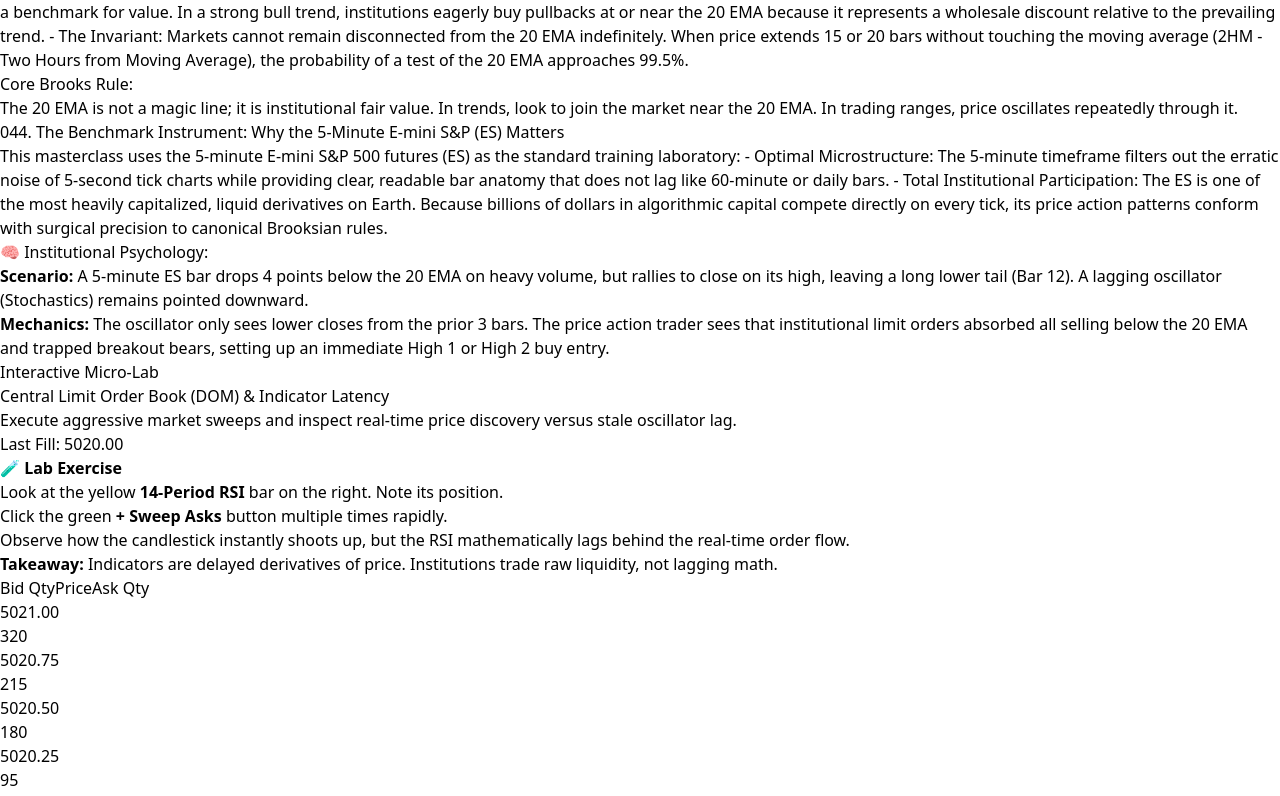
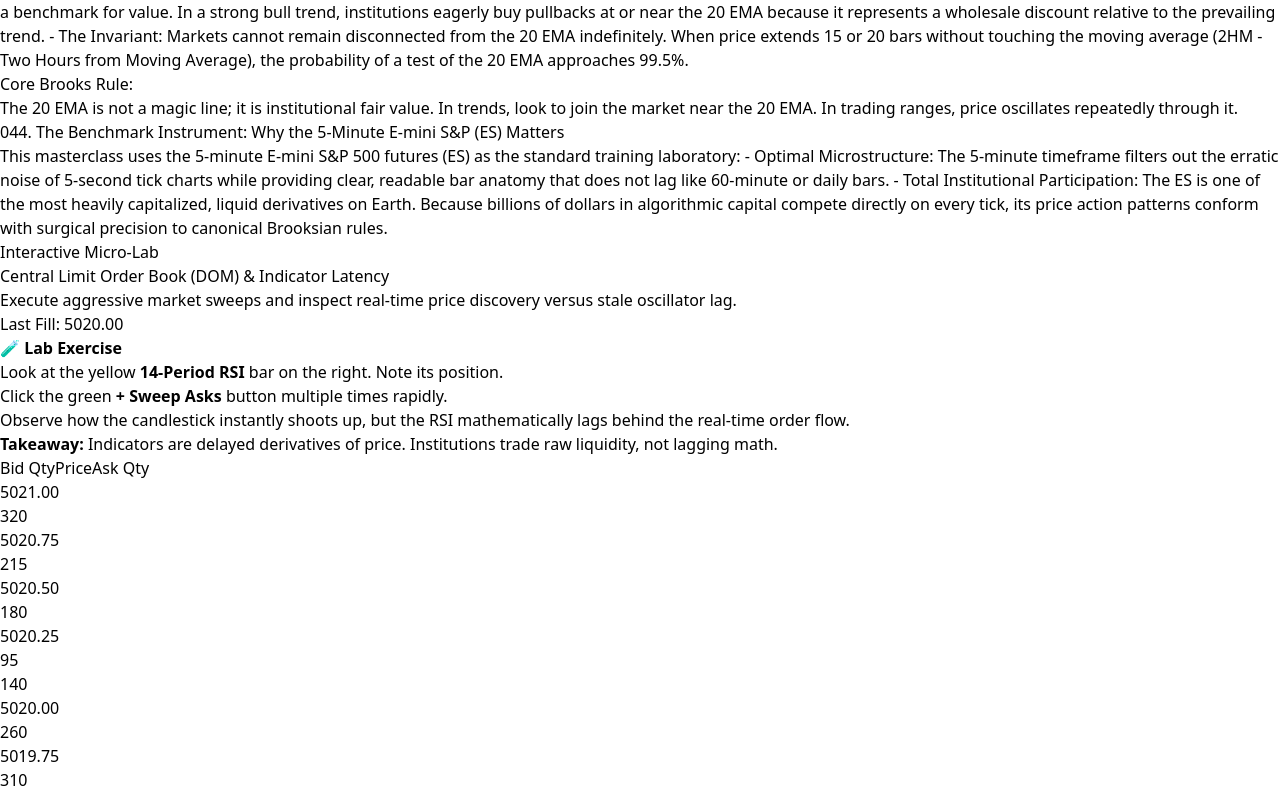
Before and after one commit to DavidVWilliams/al-brooks-price-action, a React (Vite) app: page / in a window 1280 px wide. Shown: the part 1080-1876 px from the top of the page. Built offline with nearby package versions, Linux system fonts and the light colour scheme.

Commit message:
Update LearnView.jsx

```diff
--- a/src/components/LearnView.jsx
+++ b/src/components/LearnView.jsx
@@ -1,4 +1,4 @@
-// Version: v5.8 - Added Tier 0 Microstructure SVGs & Resilient Visualizer
+// Version: v6.0 - Canonical LearnView with Flow Layout (Preserving App.jsx Header), Full-Spectrum SVGs (Tiers 0-5), & Dynamic Micro-Labs
 import { useState, useMemo } from 'react';
 import rawData from '../data/curriculumData.js';
 import { getInteractiveLab } from './interactive/LabRegistry.jsx';
@@ -104,10 +104,13 @@ export default function LearnView() {
   const ActiveLabComponent = selectedModule?.id ? getInteractiveLab(selectedModule.id) : null;
 
   return (
-    <div className="absolute inset-0 flex flex-col md:flex-row bg-slate-950 text-slate-100 overflow-hidden">
+    /* CRITICAL: Use w-full h-full (NOT absolute inset-0) so App.jsx's header is never covered */
+    <div className="w-full h-full flex-1 flex flex-col md:flex-row bg-slate-950 text-slate-100 overflow-hidden">
 
-      {/* SIDEBAR ACCORDION */}
+      {/* SIDEBAR ACCORDION NAVIGATION */}
       <aside className="w-full md:w-80 border-b md:border-b-0 md:border-r border-slate-800 bg-slate-900/50 flex flex-col shrink-0 h-56 md:h-full select-none">
+
+        {/* Sidebar Header */}
         <div className="p-4 border-b border-slate-800 bg-slate-900/90 flex items-center justify-between">
           <h3 className="text-xs font-semibold text-slate-400 uppercase tracking-wider">
             Course Syllabus
@@ -117,6 +120,7 @@ export default function LearnView() {
           </span>
         </div>
 
+        {/* Accordion Panels */}
         <div className="flex-1 overflow-y-auto p-2 space-y-1 [&::-webkit-scrollbar]:w-1.5 [&::-webkit-scrollbar-track]:bg-transparent [&::-webkit-scrollbar-thumb]:bg-slate-800 [&::-webkit-scrollbar-thumb]:rounded-full hover:[&::-webkit-scrollbar-thumb]:bg-slate-700 transition-colors">
           {TIERS.map((tier) => {
             const tierList = modulesByTier[tier.id] || [];
@@ -210,29 +214,27 @@ export default function LearnView() {
 
                 <div className="w-full h-48 bg-slate-950 rounded-lg border border-slate-800 flex items-center justify-center p-4">
 
-                  {/* TIER 0 SVGS (ORIENTATION & MICROSTRUCTURE) */}
+                  {/* TIER 0 SVGS */}
                   {(selectedModule.chartIllustration.svgType === 'order_book_dom' ||
                     selectedModule.chartIllustration.svgType === 'dom_order_book' ||
-                    selectedModule.chartIllustration.svgType === 'auction_microstructure') && (
+                    selectedModule.chartIllustration.svgType === 'auction_microstructure' ||
+                    selectedModule.chartIllustration.svgType === 'order_book') && (
                     <svg className="w-full h-full max-h-36 text-slate-700" viewBox="0 0 400 150" fill="none">
-                      {/* Sell Orders (Asks) */}
                       <rect x="50" y="15" width="120" height="18" fill="#4c0519" stroke="#f43f5e" strokeWidth="1" rx="2" />
                       <text x="60" y="28" fill="#f43f5e" fontSize="9" fontFamily="monospace">ASK 5022.50 [140]</text>
                       <rect x="50" y="37" width="100" height="18" fill="#4c0519" stroke="#f43f5e" strokeWidth="1" rx="2" />
                       <text x="60" y="50" fill="#f43f5e" fontSize="9" fontFamily="monospace">ASK 5022.25 [95]</text>
 
-                      {/* Spread / Inside Market */}
                       <line x1="40" y1="65" x2="190" y2="65" stroke="#f59e0b" strokeWidth="1.5" strokeDasharray="3 3" />
                       <text x="115" y="75" fill="#f59e0b" fontSize="8" fontFamily="monospace" textAnchor="middle">1-Tick Spread (Inside Market)</text>
 
-                      {/* Buy Orders (Bids) */}
                       <rect x="50" y="83" width="110" height="18" fill="#065f46" stroke="#10b981" strokeWidth="1" rx="2" />
                       <text x="60" y="96" fill="#10b981" fontSize="9" fontFamily="monospace">BID 5021.75 [110]</text>
                       <rect x="50" y="105" width="130" height="18" fill="#065f46" stroke="#10b981" strokeWidth="1" rx="2" />
                       <text x="60" y="118" fill="#10b981" fontSize="9" fontFamily="monospace">BID 5021.50 [185]</text>
 
-                      {/* Market Order Sweep Arrow */}
-                      <path d="M 230 115 L 230 40" stroke="#38bdf8" strokeWidth="2.5" markerEnd="url(#arrow)" />
+                      <path d="M 230 115 L 230 40" stroke="#38bdf8" strokeWidth="2.5" />
+                      <polygon points="225,45 235,45 230,35" fill="#38bdf8" />
                       <text x="245" y="70" fill="#38bdf8" fontSize="10" fontFamily="monospace" fontWeight="bold">Market Buy Sweep</text>
                       <text x="245" y="85" fill="#94a3b8" fontSize="8" fontFamily="monospace">Consumes Resting Limit Asks</text>
                     </svg>
@@ -242,28 +244,22 @@ export default function LearnView() {
                     selectedModule.chartIllustration.svgType === 'dual_engine_diagram' ||
                     selectedModule.chartIllustration.svgType === 'learning_methodology') && (
                     <svg className="w-full h-full max-h-36 text-slate-700" viewBox="0 0 400 150" fill="none">
-                      {/* Node 1: Learn Mode */}
                       <rect x="30" y="45" width="95" height="55" fill="#0f172a" stroke="#3b82f6" strokeWidth="1.5" rx="4" />
                       <text x="77" y="70" fill="#3b82f6" fontSize="10" fontFamily="monospace" fontWeight="bold" textAnchor="middle">1. Learn Mode</text>
                       <text x="77" y="85" fill="#94a3b8" fontSize="8" fontFamily="monospace" textAnchor="middle">Brooks Syllabus</text>
 
-                      {/* Arrow 1 -> 2 */}
                       <line x1="125" y1="72" x2="155" y2="72" stroke="#38bdf8" strokeWidth="2" />
 
-                      {/* Node 2: Simulator */}
                       <rect x="155" y="45" width="105" height="55" fill="#0f172a" stroke="#10b981" strokeWidth="1.5" rx="4" />
                       <text x="207" y="70" fill="#10b981" fontSize="10" fontFamily="monospace" fontWeight="bold" textAnchor="middle">2. Simulator</text>
                       <text x="207" y="85" fill="#94a3b8" fontSize="8" fontFamily="monospace" textAnchor="middle">Live Execution</text>
 
-                      {/* Arrow 2 -> 3 */}
                       <line x1="260" y1="72" x2="290" y2="72" stroke="#38bdf8" strokeWidth="2" />
 
-                      {/* Node 3: AI Mentor */}
                       <rect x="290" y="45" width="95" height="55" fill="#0f172a" stroke="#f59e0b" strokeWidth="1.5" rx="4" />
                       <text x="337" y="70" fill="#f59e0b" fontSize="10" fontFamily="monospace" fontWeight="bold" textAnchor="middle">3. AI Mentor</text>
                       <text x="337" y="85" fill="#94a3b8" fontSize="8" fontFamily="monospace" textAnchor="middle">Trader's Eq Audit</text>
 
-                      {/* Return loop line */}
                       <path d="M 337 100 L 337 125 L 77 125 L 77 100" stroke="#475569" strokeWidth="1.5" strokeDasharray="3 3" />
                       <text x="207" y="138" fill="#475569" fontSize="8" fontFamily="monospace" textAnchor="middle">Continuous Expectancy Feedback Loop</text>
                     </svg>
@@ -501,9 +497,9 @@ export default function LearnView() {
                     </svg>
                   )}
 
-                  {/* FAILSAFE FALLBACK: Never leave a blank container */}
+                  {/* RESILIENT FALLBACK: Ensures no container is ever blank */}
                   {![
-                    'order_book_dom', 'dom_order_book', 'auction_microstructure',
+                    'order_book_dom', 'dom_order_book', 'auction_microstructure', 'order_book',
                     'dual_engine_loop', 'dual_engine_diagram', 'learning_methodology',
                     'bull_vs_bear', 'doji_equilibrium', 'inside_bar', 'outside_bar',
                     'signal_vs_entry', 'reversal_bar', 'micro_channel', 'market_states',
@@ -541,13 +537,6 @@ export default function LearnView() {
                       <div className="p-3.5 bg-blue-950/30 border-l-4 border-blue-500 rounded-r-lg space-y-1">
                         <span className="text-[11px] font-semibold uppercase tracking-wider text-blue-400">Core Brooks Rule:</span>
                         <p className="text-xs md:text-sm text-slate-200 font-medium">{sec.keyRule}</p>
-                      </div>
-                    )}
-                    {sec.barBreakdownExample && (
-                      <div className="p-4 bg-slate-950/60 border border-slate-800 rounded-lg space-y-1.5">
-                        <span className="text-[11px] font-semibold uppercase tracking-wider text-amber-400">🧠 Institutional Psychology:</span>
-                        <p className="text-xs text-slate-400 font-mono"><strong>Scenario:</strong> {sec.barBreakdownExample.scenario}</p>
-                        <p className="text-xs text-slate-300 leading-relaxed"><strong>Mechanics:</strong> {sec.barBreakdownExample.psychology}</p>
                       </div>
                     )}
                   </div>
```
